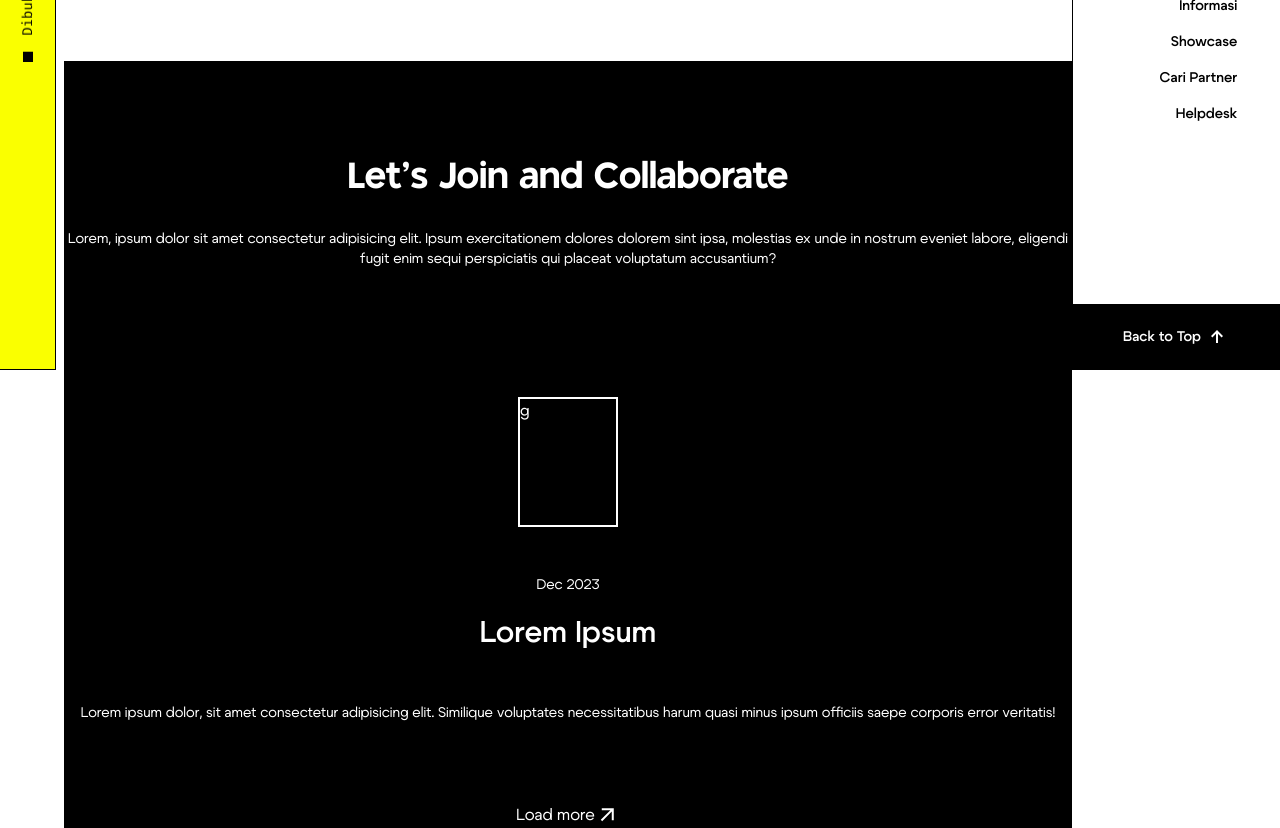
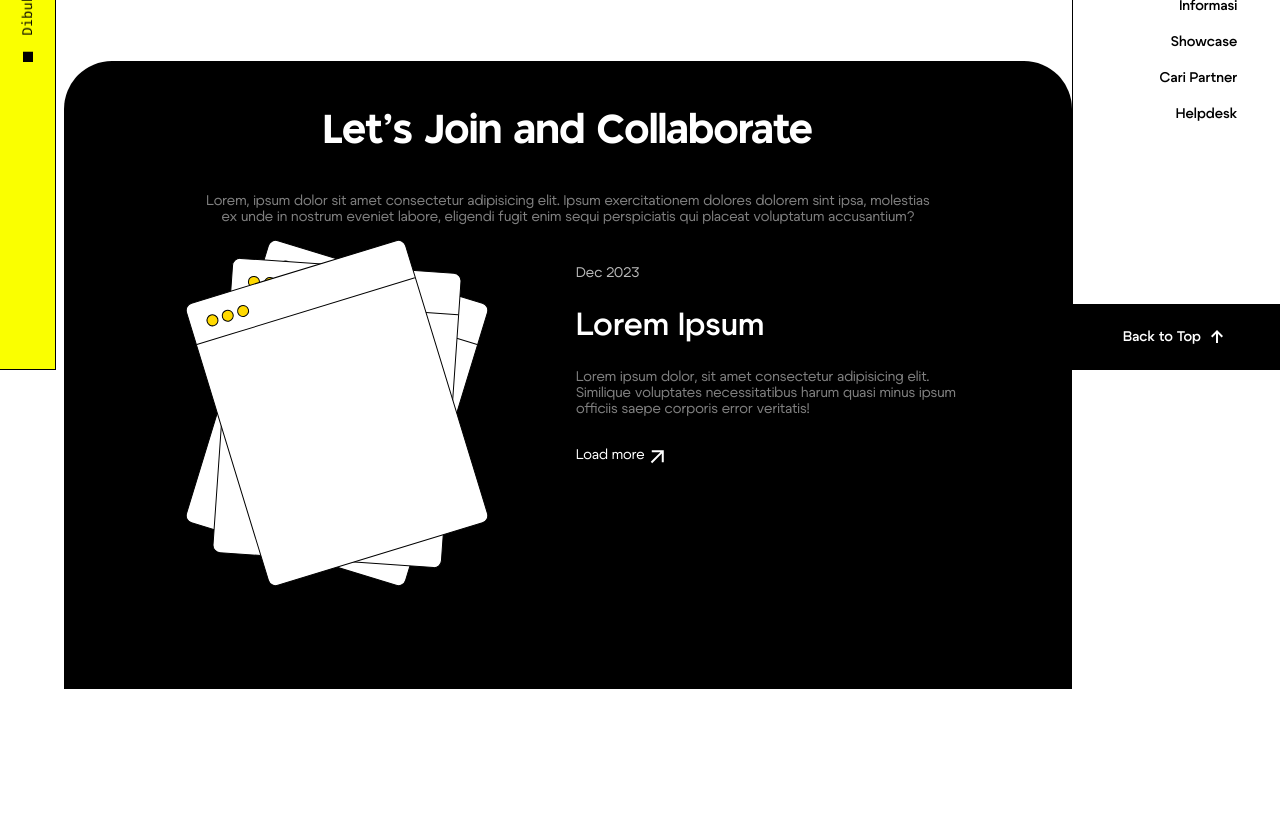
Before and after one commit to ngodingo/web-profil-ti, a website: page src/index.html in a window 1280 px wide. Shown: the part 430-1258 px from the top of the page. After the commit the page ends 1119 px from the top, so only its background shows below. Drawn offline with nearby package versions, Linux system fonts and the light colour scheme; files that its build step writes are made by us from their sources.

Commit message:
update: to fill of section event

```diff
--- a/src/index.html
+++ b/src/index.html
@@ -1,14 +1,17 @@
 <!DOCTYPE html>
 <html lang="en">
+
 <head>
   <meta charset="UTF-8" />
   <meta name="viewport" content="width=device-width, initial-scale=1.0" />
   <link href="/dist/output.css" rel="stylesheet" />
   <title>Teknik Informatika | UNNES</title>
 </head>
+
 <body class="relative">
   <!--  -->
-    <nav id="nav-top" class="fixed z-30 w-full h-16 sm:h-20 border-b border-gray bg-white flex justify-between items-center px-3 sm:px-5 top-8 sm:top-0 sm:pl-20">
+  <nav id="nav-top"
+    class="fixed z-30 w-full h-16 sm:h-20 border-b border-gray bg-white flex justify-between items-center px-3 sm:px-5 top-8 sm:top-0 sm:pl-20">
     <a href="#">
       <div class="flex gap-1">
         <div class="flex-none w-[42px]">
@@ -28,7 +31,8 @@
     </button>
   </nav>
 
-    <header id="announcement" class="fixed z-40 w-full h-8 border-b border-black sm:w-14 sm:h-screen sm:border-r overflow-hidden">
+  <header id="announcement"
+    class="fixed z-40 w-full h-8 border-b border-black sm:w-14 sm:h-screen sm:border-r overflow-hidden">
     <div class="flex w-full h-full relative sm:w-[100vh] sm:h-14 sm:rotate-[270deg] sm:origin-top-left sm:top-[100vh]">
       <div class="w-full h-full overflow-hidden bg-yellow">
         <div class="h-full flex items-center gap-4 relative min-w-max animate-walk">
@@ -45,7 +49,8 @@
     </div>
   </header>
 
-    <nav id="nav-menu" class="fixed z-20 right-0 w-52 h-screen bg-white flex-none border-l border-black translate-x-full transition-transform">
+  <nav id="nav-menu"
+    class="fixed z-20 right-0 w-52 h-screen bg-white flex-none border-l border-black translate-x-full transition-transform">
     <div class="grid place-items-center h-full">
       <ul class="text-sm font-semibold text-end py-28 pr-5 pl-16">
         <li><a class="nav-menu-item w-full inline-block p-2 hover:underline" href="#">Tentang</a></li>
@@ -61,7 +66,8 @@
     </div>
   </nav>
 
-    <a href="#" id="scroll-top-btn" class="fixed z-30 bottom-0 right-0 bg-black lg:w-52 lg:h-fit p-4 lg:py-5 grid place-items-center btn-color-primary">
+  <a href="#" id="scroll-top-btn"
+    class="fixed z-30 bottom-0 right-0 bg-black lg:w-52 lg:h-fit p-4 lg:py-5 grid place-items-center btn-color-primary">
     <div class="flex items-center gap-1">
       <span class="text-white text-sm font-semibold hidden lg:inline-block">Back to Top </span>
       <div>
@@ -77,7 +83,8 @@
         <div class="max-w-xs sm:max-w-sm">
           <h1 class="font-tango text-4xl">Collaborate, innovate, and create the future together!</h1>
           <div class="flex gap-2 mt-8">
-              <a type="button" href="https://unnes.ac.id/admission/" target="_blank" class="btn btn-color-primary btn-with-icon">
+            <a type="button" href="https://unnes.ac.id/admission/" target="_blank"
+              class="btn btn-color-primary btn-with-icon">
               <span>Join Us</span>
               <div><img src="/public/icons/arrow_outward.svg" alt="arrow icon" /></div>
             </a>
@@ -112,26 +119,61 @@
       </div>
     </section>
     <!-- SECTION [X]: [Event] -->
-      <section class="bg-black text-white">
-        <div class="flex flex-col items-center text-center py-24">
-          <h4 class="text-4xl font-tango ">Let's Join and Collaborate</h4>
-          <p class="py-8 text-sm font-cygre">Lorem, ipsum dolor sit amet consectetur adipisicing elit. Ipsum exercitationem dolores dolorem sint ipsa, molestias ex unde in nostrum eveniet labore, eligendi fugit enim sequi perspiciatis qui placeat voluptatum accusantium?</p>
+    <section class="bg-black text-white rounded-t-[48px] flex flex-col gap-12">
+      <div class="max-w-[820px] m-auto">
+        <div class="flex flex-col items-center justify-center gap-8 text-center break-words p-10">
+          <h4 class="text-[28px] font-tango sm:text-[40px] ">Let's Join and Collaborate</h4>
+          <p class="text-xs text-[#7F7F7F] font-cygre sm:text-[14px]">Lorem, ipsum dolor sit amet consectetur
+            adipisicing
+            elit. Ipsum
+            exercitationem dolores dolorem sint ipsa, molestias ex unde in nostrum eveniet labore, eligendi fugit enim
+            sequi perspiciatis qui placeat voluptatum accusantium?</p>
         </div>
-        <div class="flex flex-col items-center gap-12">
-          <div class="w-[100px] h-[130px] border-2">
-            g
+        <div class="flex flex-col md:flex-row md:items-start md:text-left items-center justify-center gap-12 ">
+          <div id="cards-event" class="relative md:p-16">
+            <div id="card1-event"
+              class="rotate-[17deg] w-[170px] sm:w-[230px] h-[216px] sm:h-[296px] bg-white rounded-lg border border-black flex flex-col absolute top-0 ">
+              <div class="flex gap-1 pt-4 pl-4 ">
+                <div class="rounded-full bg-[#FFD900] border border-black w-3 h-3"></div>
+                <div class="rounded-full bg-[#FFD900] border border-black w-3 h-3"></div>
+                <div class="rounded-full bg-[#FFD900] border border-black w-3 h-3"></div>
               </div>
-          <div class="flex flex-col items-center text-center">
-            <span class="text-sm">Dec 2023</span>
-            <h2 class="text-3xl font-cygre font-semibold py-5">Lorem Ipsum</h2>
-            <p class="py-8 text-sm font-cygre">Lorem ipsum dolor, sit amet consectetur adipisicing elit. Similique voluptates necessitatibus harum quasi minus ipsum officiis saepe corporis error veritatis!</p>
+              <hr class=" h-px mt-3 bg-gray-200 border-0 bg-black">
             </div>
+            <div id="card2-event"
+              class="rotate-[4deg] w-[170px] sm:w-[230px] h-[216px] sm:h-[296px] bg-white rounded-lg border border-black flex flex-col relative -translate-y-5 md:-translate-y-16">
+              <div class="flex gap-1 pt-4 pl-4 ">
+                <div class="rounded-full bg-[#FFD900] border border-black w-3 h-3"></div>
+                <div class="rounded-full bg-[#FFD900] border border-black w-3 h-3"></div>
+                <div class="rounded-full bg-[#FFD900] border border-black w-3 h-3"></div>
+              </div>
+              <hr class=" h-px mt-3 bg-gray-200 border-0 bg-black">
+            </div>
+            <div id="card3-event"
+              class="rotate-[-17deg] h w-[170px] sm:w-[230px] h-[216px] sm:h-[296px] bg-white rounded-lg border border-black flex flex-col  absolute top-0">
+              <div class="flex gap-1 pt-4 pl-4 ">
+                <div class="rounded-full bg-[#FFD900] border border-black w-3 h-3"></div>
+                <div class="rounded-full bg-[#FFD900] border border-black w-3 h-3"></div>
+                <div class="rounded-full bg-[#FFD900] border border-black w-3 h-3"></div>
+              </div>
+              <hr class=" h-px mt-3 bg-gray-200 border-0 bg-black">
+            </div>
+          </div>
+          <div class="flex flex-col items-center text-center justify-center mx-3 gap-7 md:items-start md:text-left">
+            <span class="text-xs text-[#B9B9B9] sm:text-[14px]">Dec 2023</span>
+            <h2 class="text-2xl font-cygre font-semibold sm:text-[32px]">Lorem Ipsum</h2>
+            <p class="text-xs font-cygre text-[#7F7F7F] sm:text-[14px]">Lorem ipsum dolor, sit amet consectetur
+              adipisicing elit.
+              Similique
+              voluptates necessitatibus harum quasi minus ipsum officiis saepe corporis error veritatis!</p>
             <a href="" class="flex gap">
-            <span>Load more</span>
+              <span class="text-sm sm:text-[14px]">Load more</span>
               <span><img src="/public/icons/arrow_outward.svg" class="" alt=""></span>
             </a>
           </div>
 
+        </div>
+      </div>
 
 
 
@@ -141,4 +183,5 @@
 
   <script src="/src/script.js"></script>
 </body>
+
 </html>
--- a/src/script.js
+++ b/src/script.js
@@ -12,6 +12,7 @@ const breakpoint = {
 };
 
 const isSmScreen = () => body.clientWidth >= breakpoint.sm;
+const isMdScreen = () => body.clientWidth >= breakpoint.md;
 const isLgScreen = () => body.clientWidth >= breakpoint.lg;
 
 /**
@@ -130,3 +131,31 @@ function typingCodeAnimationHeadline() {
   type();
 }
 typingCodeAnimationHeadline();
+
+
+/**
+ *
+ * ==== EVENT SECTION ====
+ *
+ */
+const cards = document.getElementById('cards-event');
+const card1 = document.getElementById('card1-event');
+const card2 = document.getElementById('card2-event');
+const card3 = document.getElementById('card3-event');
+
+cards.addEventListener('mouseover', function() {
+  card1.classList.remove('rotate-[17deg]');
+  card2.classList.remove('rotate-[4deg]');
+  card3.classList.remove('rotate-[-17deg]');
+
+  // Add Tailwind CSS transition classes for smooth transition
+  card1.classList.add( 'transition-transform');
+  card2.classList.add( 'transition-transform');
+  card3.classList.add( 'transition-transform');
+});
+
+cards.addEventListener('mouseout', function() {
+  card1.classList.add('rotate-[17deg]');
+  card2.classList.add('rotate-[4deg]');
+  card3.classList.add('rotate-[-17deg]');
+});
```
Lines whose indentation alone changed are shown as unchanged.
